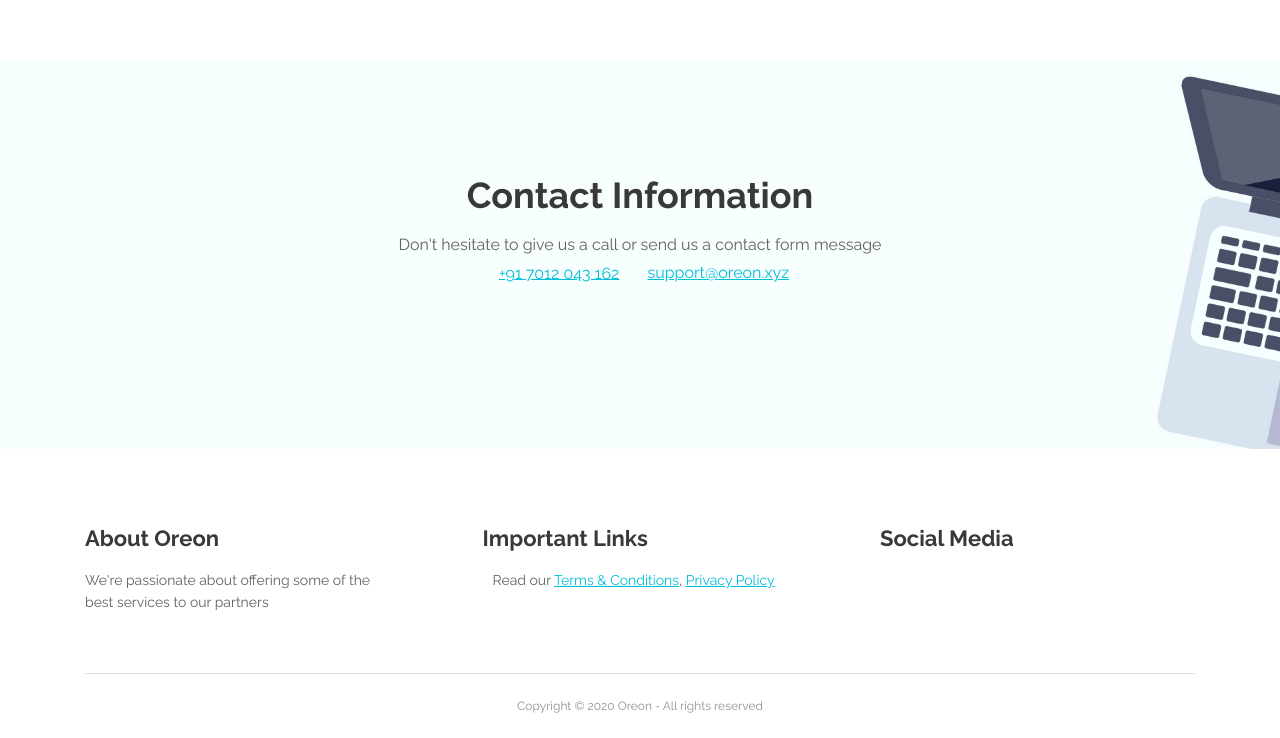
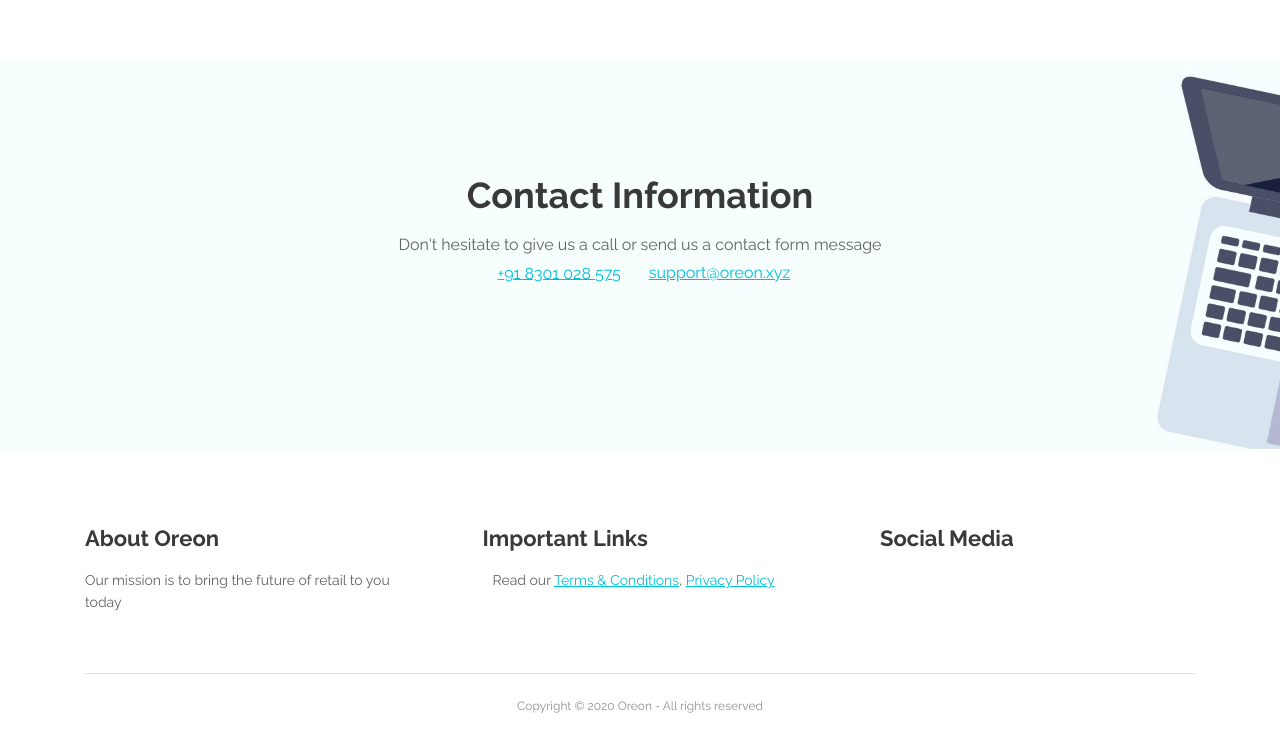
Before and after one commit to VendX/VendX.github.io, a website: page index.html in a window 1280 px wide. Shown: the part 4520-5258 px from the top of the page. Drawn offline with Linux system fonts and the light colour scheme.

Commit message:
✨ Update contact number & mission

```diff
--- a/index.html
+++ b/index.html
@@ -674,7 +674,7 @@
                         <ul class="list-unstyled li-space-lg">
                             <li class="address">Don't hesitate to give us a call or send us a contact form message</li>
                             <!--                    <li><i class="fas fa-map-marker-alt"></i>22 Innovative Area, San Francisco, CA 94043, US</li>-->
-                            <li><i class="fas fa-phone"></i><a class="turquoise" href="tel:917012043162">+91 7012 043 162</a></li>
+                            <li><i class="fas fa-phone"></i><a class="turquoise" href="tel:+918301028575">+91 8301 028 575</a></li>
                             <li><i class="fas fa-envelope"></i><a class="turquoise" href="mailto:support@oreon.xyz">support@oreon.xyz</a></li>
                         </ul>
                     </div> <!-- end of col -->
@@ -691,7 +691,7 @@
                     <div class="col-md-4">
                         <div class="footer-col">
                             <h4>About Oreon</h4>
-                            <p>We're passionate about offering some of the best services to our partners</p>
+                            <p>Our mission is to bring the future of retail to you today</p>
                         </div>
                     </div> <!-- end of col -->
                     <div class="col-md-4">
```
